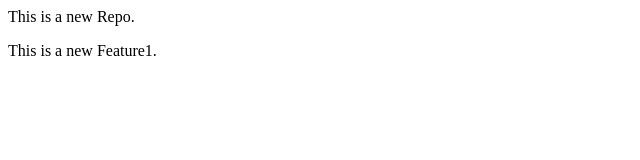
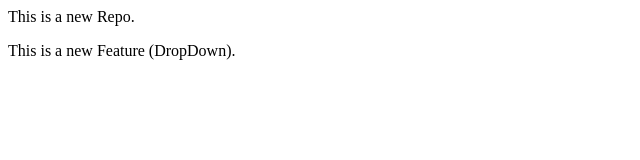
Before and after one commit to KuldeepGole/local_Repo, a plain HTML site: page index.html in a window 1280 px wide. Shown: the full height of the page, 0-640 px from the left. Drawn offline with Linux system fonts and the light colour scheme.

Commit message:
added dropdown

```diff
--- a/index.html
+++ b/index.html
@@ -1,2 +1,2 @@
 <p>This is a new Repo.</p>
-<p>This is a new Feature1.</p>
+<p>This is a new Feature (DropDown).</p>
```
